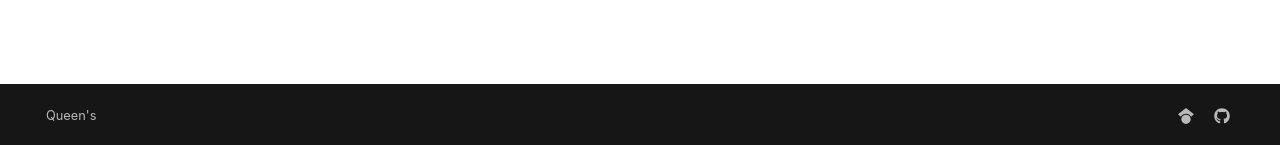
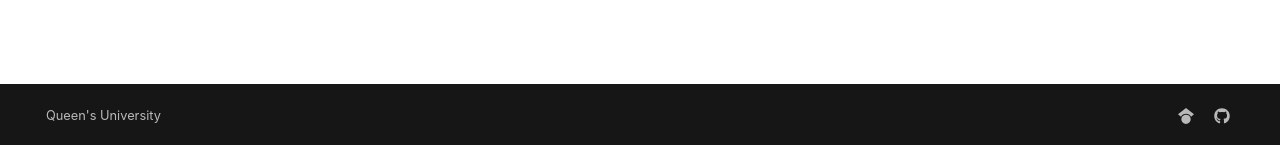
Before and after one commit to quark0211/Edward-Cao, an MkDocs documentation site: the page built from docs/Research.md, in a window 1280 px wide. Shown: the part 752-897 px from the top of the page. Built offline with MkDocs 1.6.1 and Material for MkDocs 9.7.7, drawn with Linux system fonts in a browser that asks for light colours.

Commit message:
Update mkdocs.yml

```diff
--- a/mkdocs.yml
+++ b/mkdocs.yml
@@ -70,7 +70,7 @@ extra:
   image: assets/images/dartmouth-logo.png                                       # Custom image path, potentially used for social sharing cards (Open Graph).
                                                                                 # Consider a profile picture or a relevant project image.
 
-copyright: Queen's
+copyright: Queen's University
 
 
 nav:
```
